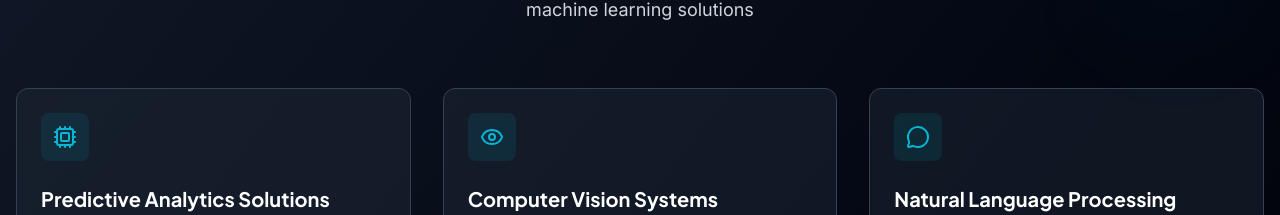
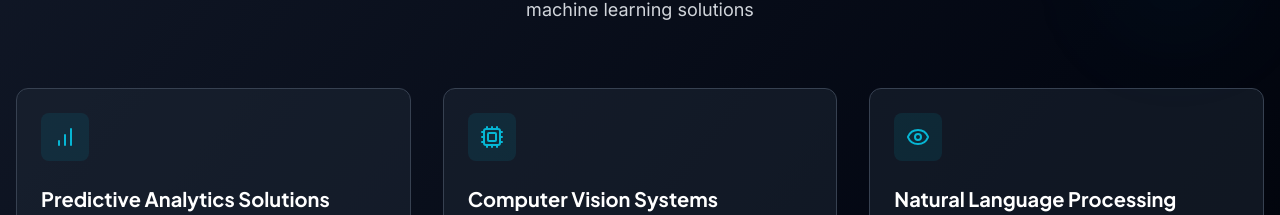
Before and after one commit to swairariaz/my-portfolio, a React (Vite) app: page / in a window 1280 px wide. Shown: the part 3217-3432 px from the top of the page. Built offline with nearby package versions, Linux system fonts and the light colour scheme.

Commit message:
BARCHART added

```diff
--- a/src/components/Services.tsx
+++ b/src/components/Services.tsx
@@ -1,8 +1,9 @@
-import { Code, Eye, MessageCircle, RefreshCw, Cloud, Cpu } from 'lucide-react';
+import { Code, Eye, MessageCircle, RefreshCw, Cloud, Cpu, BarChart } from 'lucide-react';
 import { servicesData } from '../data/servicesData';
 
 const Services = () => {
   const serviceIcons = [
+    <BarChart key="barchart" className="text-ai-accent" size={24} />,
     <Cpu key="cpu" className="text-ai-accent" size={24} />,
     <Eye key="eye" className="text-ai-accent" size={24} />,
     <MessageCircle key="message" className="text-ai-accent" size={24} />,
```
